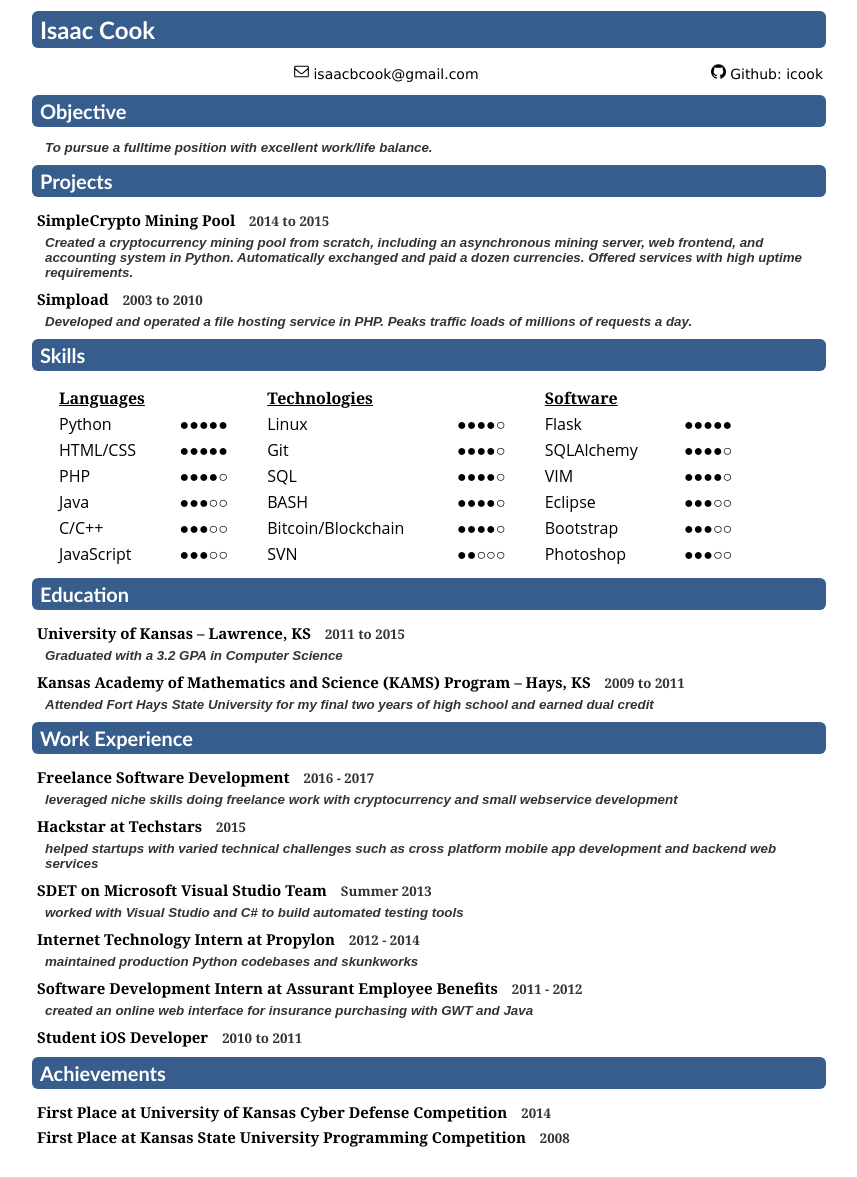
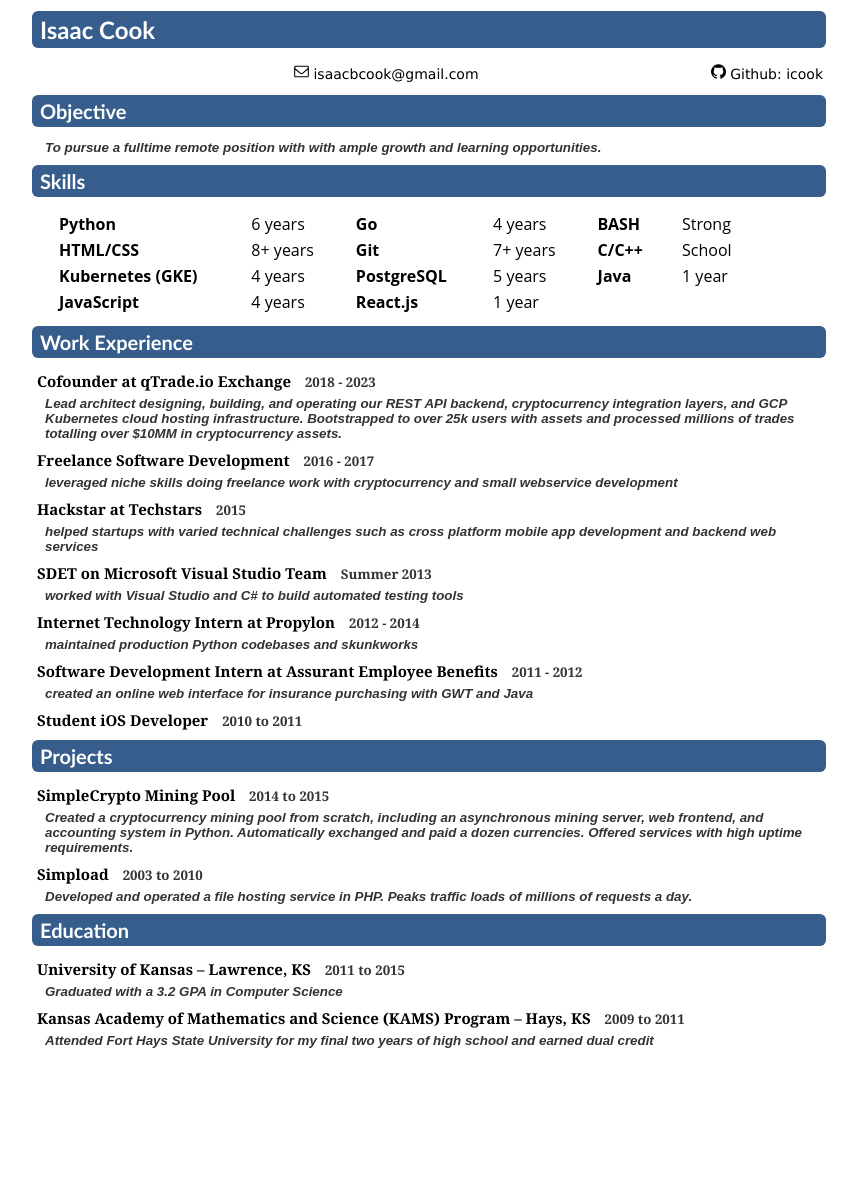
Before and after one commit to icook/personal, a Jekyll site: the page resume/index.html, which Jekyll copies as it is, in a window 1280 px wide. Shown: the whole page, without its empty margins (211-1068 px from the left). Built offline with Jekyll 4.4.1, drawn with Linux system fonts in a browser that asks for light colours; Markdown is read by kramdown in place of the engine named in the settings; after the commit the page ends 1082 px from its top, so only the background shows below that.

Commit message:
updated resume

```diff
--- a/resume/index.html
+++ b/resume/index.html
@@ -100,101 +100,64 @@
       </table>
 
     <h1>Objective</h1>
-    <h3>To pursue a fulltime position with excellent work/life balance.</h3>
-	  <h1>Projects</h1>
-      <!-- Projects ---------------------------------------------------------------------->
-
-      <h2>
-        SimpleCrypto Mining Pool
-        <span class="detail">2014 to 2015</span>
-      </h2>
-      <h3>Created a cryptocurrency mining pool from scratch, including an asynchronous mining server, web frontend, and accounting system in Python.
-	  Automatically exchanged and paid a dozen currencies. Offered services with high uptime requirements.</h3>
-
-      <h2>
-        Simpload
-        <span class="detail">2003 to 2010</span>
-      </h2>
-      <h3>Developed and operated a file hosting service in PHP. Peaks traffic loads of millions of requests a day.</h3>
+    <h3>To pursue a fulltime remote position with with ample growth and learning opportunities.</h3>
 
       <h1>Skills</h1>
       <!-- Skills ---------------------------------------------------------------------->
 
       <table class="skills" width="90%">
 		<tr>
-			<th colspan="2">Languages</th>
-			<th colspan="2">Technologies</th>
-			<th colspan="2">Software</th>
+      <td><b>Python</b></td>
+			<td>6 years</td>
+
+      <td><b>Go</b></td>
+			<td>4 years</td>
+
+      <td><b>BASH</b></td>
+			<td>Strong</td>
 		</tr>
 		<tr>
-			<td>Python</td>
-			<td>&#9679;&#9679;&#9679;&#9679;&#9679;</td>
-			<td>Linux</td>
-			<td>&#9679;&#9679;&#9679;&#9679;&#9675;</td>
-			<td>Flask</td>
-			<td>&#9679;&#9679;&#9679;&#9679;&#9679;</td>
+      <td><b>HTML/CSS</b></td>
+			<td>8+ years</td>
+
+      <td><b>Git</b></td>
+			<td>7+ years</td>
+
+      <td><b>C/C++</b></td>
+			<td>School</td>
 		</tr>
 		<tr>
-			<td>HTML/CSS</td>
-			<td>&#9679;&#9679;&#9679;&#9679;&#9679;</td>
-			<td>Git</td>
-			<td>&#9679;&#9679;&#9679;&#9679;&#9675;</td>
-			<td>SQLAlchemy</td>
-			<td>&#9679;&#9679;&#9679;&#9679;&#9675;</td>
+      <td><b>Kubernetes (GKE)</b></td>
+			<td>4 years</td>
+
+      <td><b>PostgreSQL</b></td>
+			<td>5 years</td>
+
+      <td><b>Java</b></td>
+			<td>1 year</td>
 		</tr>
 		<tr>
-			<td>PHP</td>
-			<td>&#9679;&#9679;&#9679;&#9679;&#9675;</td>
-			<td>SQL</td>
-			<td>&#9679;&#9679;&#9679;&#9679;&#9675;</td>
-			<td>VIM</td>
-			<td>&#9679;&#9679;&#9679;&#9679;&#9675;</td>
+      <td><b>JavaScript</b></td>
+			<td>4 years</td>
 
-		</tr>
-		<tr>
-			<td>Java</td>
-			<td>&#9679;&#9679;&#9679;&#9675;&#9675;</td>
-			<td>BASH</td>
-			<td>&#9679;&#9679;&#9679;&#9679;&#9675;</td>
-			<td>Eclipse</td>
-			<td>&#9679;&#9679;&#9679;&#9675;&#9675;</td>
-		</tr>
-		<tr>
-			<td>C/C++</td>
-			<td>&#9679;&#9679;&#9679;&#9675;&#9675;</td>
-			<td>Bitcoin/Blockchain</td>
-			<td>&#9679;&#9679;&#9679;&#9679;&#9675;</td>
-			<td>Bootstrap</td>
-			<td>&#9679;&#9679;&#9679;&#9675;&#9675;</td>
-		</tr>
-		<tr>
-			<td>JavaScript</td>
-			<td>&#9679;&#9679;&#9679;&#9675;&#9675;</td>
-			<td>SVN</td>
-			<td>&#9679;&#9679;&#9675;&#9675;&#9675;</td>
-			<td>Photoshop</td>
-			<td>&#9679;&#9679;&#9679;&#9675;&#9675;</td>
+      <td><b>React.js</b></td>
+			<td>1 year</td>
+
 		</tr>
 	  </table>
 
-      <h1>Education</h1>
-      <!-- Education ---------------------------------------------------------------------->
+      <h1>Work Experience</h1>
+      <!-- Work Experience ---------------------------------------------------------------------->
 
       <h2>
-        University of Kansas &#150; Lawrence, KS
-        <span class="detail">2011 to 2015</span>
+        Cofounder at qTrade.io Exchange
+        <span class="detail">2018 - 2023</span>
       </h2>
-      <h3>Graduated with a 3.2 GPA in Computer Science</h3>
-
-      <h2>
-        Kansas Academy of Mathematics and Science (KAMS) Program &#150; Hays, KS
-        <span class="detail">2009 to 2011</span>
-      </h2>
-      <h3>Attended Fort Hays State University for my final two years of high school and earned dual credit</h3>
-
-
-      <h1>Work Experience</h1>
-      <!-- Work Experience ---------------------------------------------------------------------->
+      <h3>Lead architect designing, building, and operating our REST API
+            backend, cryptocurrency integration layers, and GCP Kubernetes
+            cloud hosting infrastructure. Bootstrapped to over 25k users with
+            assets and processed millions of trades totalling over $10MM in
+            cryptocurrency assets.</h3>
 
       <h2>
         Freelance Software Development
@@ -237,9 +200,40 @@
       <h3>created custom iOS applications for Fort Hays State University</h3>
       -->
 
+	  <h1>Projects</h1>
+      <!-- Projects ---------------------------------------------------------------------->
+
+      <h2>
+        SimpleCrypto Mining Pool
+        <span class="detail">2014 to 2015</span>
+      </h2>
+      <h3>Created a cryptocurrency mining pool from scratch, including an asynchronous mining server, web frontend, and accounting system in Python.
+	  Automatically exchanged and paid a dozen currencies. Offered services with high uptime requirements.</h3>
+
+      <h2>
+        Simpload
+        <span class="detail">2003 to 2010</span>
+      </h2>
+      <h3>Developed and operated a file hosting service in PHP. Peaks traffic loads of millions of requests a day.</h3>
+
+      <h1>Education</h1>
+      <!-- Education ---------------------------------------------------------------------->
+
+      <h2>
+        University of Kansas &#150; Lawrence, KS
+        <span class="detail">2011 to 2015</span>
+      </h2>
+      <h3>Graduated with a 3.2 GPA in Computer Science</h3>
+
+      <h2>
+        Kansas Academy of Mathematics and Science (KAMS) Program &#150; Hays, KS
+        <span class="detail">2009 to 2011</span>
+      </h2>
+      <h3>Attended Fort Hays State University for my final two years of high school and earned dual credit</h3>
+
+
+      <!--
       <h1>Achievements</h1>
-      <!-- Achievments ---------------------------------------------------------------------->
-
         <h2>
             First Place at University of Kansas Cyber Defense Competition
             <span class="detail">2014</span>
@@ -249,6 +243,8 @@
             First Place at Kansas State University Programming Competition
             <span class="detail">2008</span>
           </h2>
+      -->
+
 		</td>
 	</tr>
 </table>
```
Lines whose indentation alone changed are shown as unchanged.
